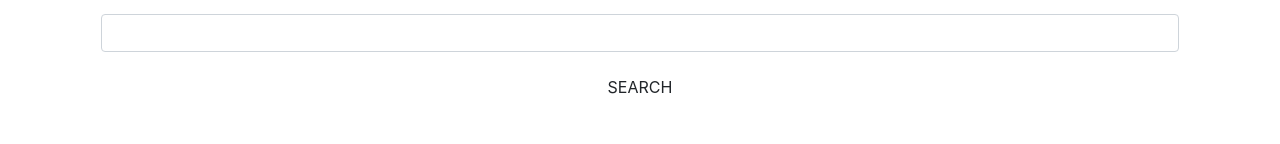
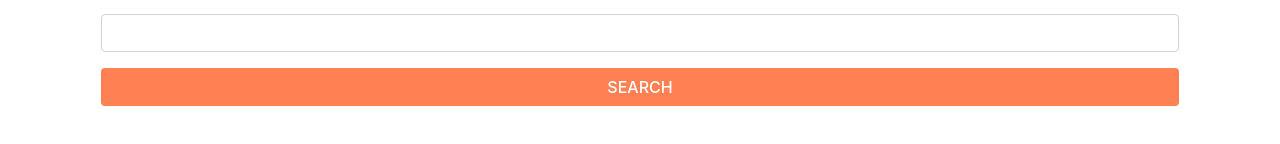
Before and after one commit to alexAgyapong/food-house, an Angular app: page / in a window 1280 px wide. Shown: the part 398-542 px from the top of the page. Built offline with nearby package versions, Linux system fonts and the light colour scheme.

Commit message:
Add submit button to buttons.scss

```diff
--- a/src/styles.scss
+++ b/src/styles.scss
@@ -1 +1,5 @@
 /* You can add global styles to this file, and also import other style files */
+
+@import './styles/partials/variables';
+@import './styles/partials/buttons';
+@import './styles/partials/forms';
--- /dev/null
+++ b/src/styles/partials/_buttons.scss
@@ -0,0 +1,11 @@
+.btn-submit {
+  background: $coral;
+  color: white;
+  font-weight: 500;
+}
+
+// .btn-submit:active,
+// .btn-submit:visited,
+.btn-submit:hover {
+  color: white;
+}
--- /dev/null
+++ b/src/styles/partials/_variables.scss
@@ -0,0 +1 @@
+$coral:hsl(16, 100%, 66%);
```
Also changed, not shown: src/styles/partials/_forms.scss (added).
